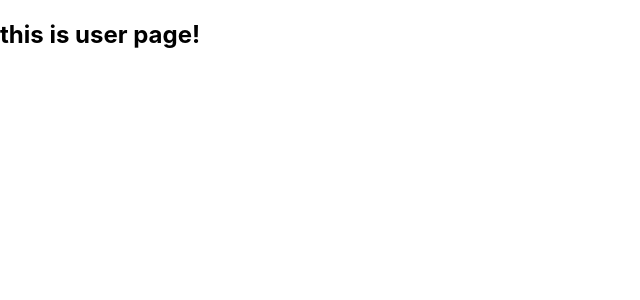
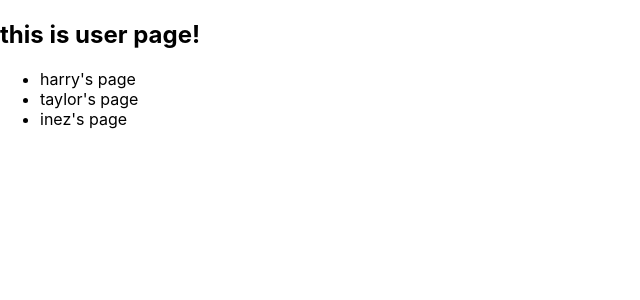
Before and after one commit to HyeonJu-C/file-based-routing-practice, a Next.js app: page /users in a window 1280 px wide. Shown: the top 300 px of the page, without its empty margins (0-640 px from the left). Built offline with nearby package versions, Linux system fonts and the light colour scheme.

Commit message:
동적 route으로 이동

```diff
--- a/pages/index.js
+++ b/pages/index.js
@@ -16,6 +16,9 @@ export default function HomePage() {
         <li>
           <Link href="/products">Products page with Link</Link>
         </li>
+        <li>
+          <Link href="users">users page</Link>
+        </li>
       </ul>
     </section>
   )
--- a/pages/users/index.js
+++ b/pages/users/index.js
@@ -1,7 +1,19 @@
+import Link from 'next/link'
+
 export default function UsersPage() {
+  // users data fetched from backend
+  const users = [{ id: 'harry' }, { id: 'taylor' }, { id: 'inez' }]
+
   return (
     <section>
       <h1>this is user page!</h1>
+      <ul>
+        {users.map(({ id }) => (
+          <li key={`user-page-link-${id}`}>
+            <Link href={`/users/${id}`}>{`${id}'s page`}</Link>
+          </li>
+        ))}
+      </ul>
     </section>
   )
 }
```
